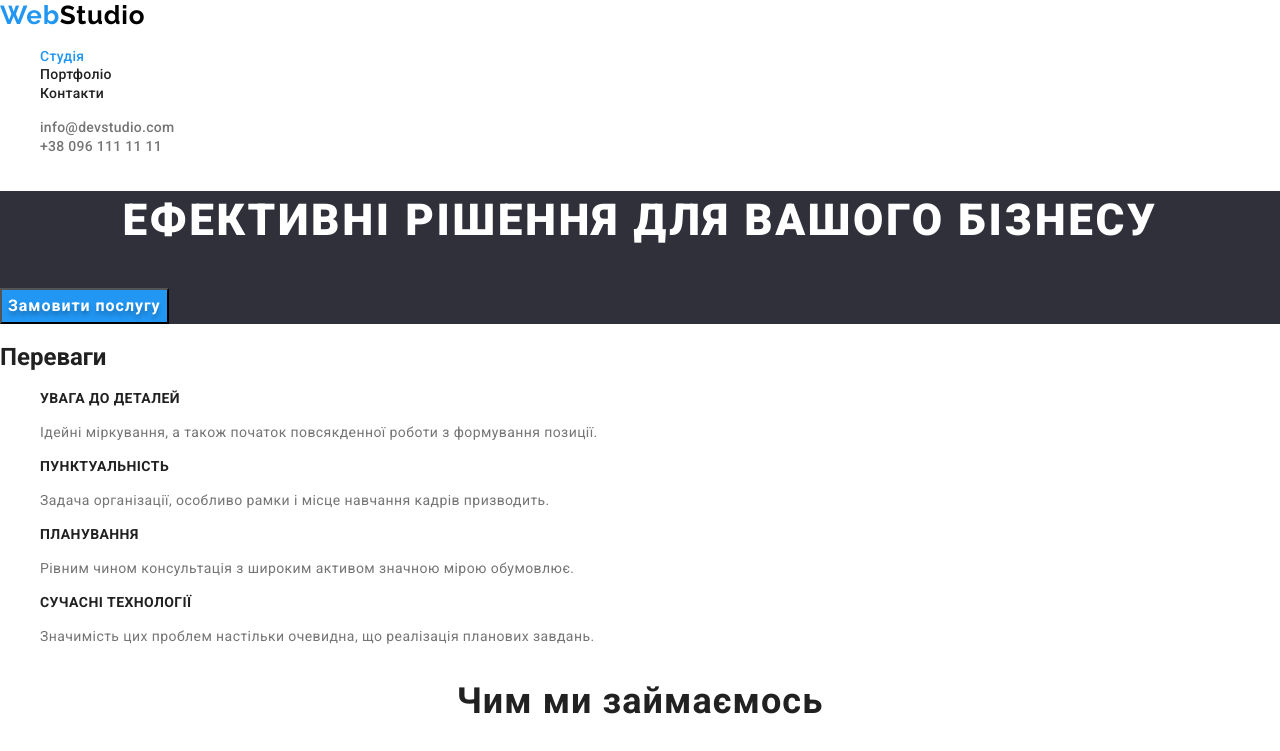
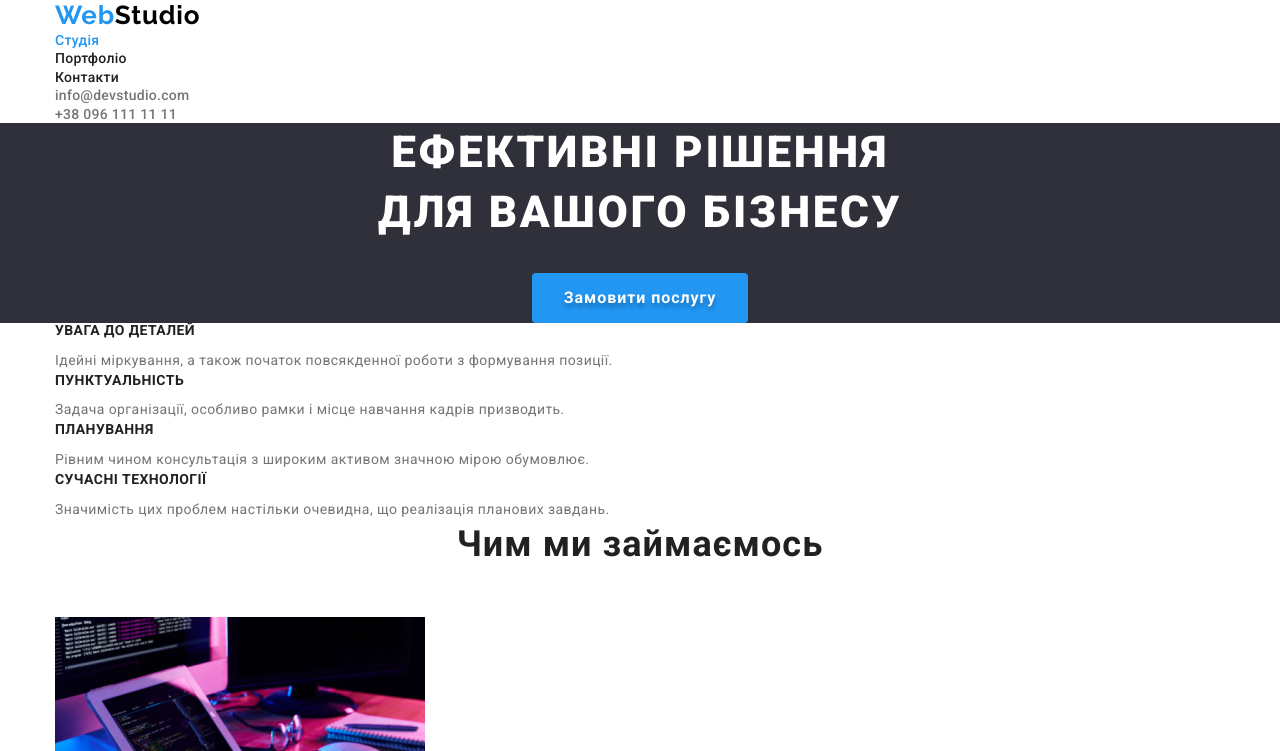
Before and after one commit to OleksandraDubska/goit-markup-hw-03, a plain HTML site: page index.html in a window 1280 px wide. Shown: the top 751 px of the page. Drawn offline with nearby package versions, Linux system fonts and the light colour scheme.

Commit message:
Задано центрування та вертикальну геометрію для елементів

```diff
--- a/css/styles.css
+++ b/css/styles.css
@@ -16,11 +16,25 @@ body {
 
 .list {
     list-style: none;
+    padding: 0;
+    margin: 0;
 }
 
 .link {
     text-decoration: none;
     color: inherit;
+}
+
+.hidden {
+    visibility: hidden;
+    position: absolute;
+}
+
+.container {
+    width: 1200px;
+    padding-right: 15px;
+    padding-left: 15px;
+    margin: 0 auto;
 }
 
 /* Header */
@@ -56,6 +70,7 @@ body {
 /* Hero */
 
 .hero {
+    text-align: center;
     background-color: var(--accent-background-color);
 }
 
@@ -67,6 +82,9 @@ body {
     letter-spacing: 0.06em;
     text-transform: uppercase;
     color: var(--white-text-color);
+
+    margin-top: 0;
+    margin-bottom: 30px;
 }
 
 .hero-button {
@@ -74,11 +92,14 @@ body {
     font-weight: 700;
     font-size: 16px;
     line-height: 1.88;
-    display: flex;
-    align-items: center;
+    letter-spacing: 0.06em;
     text-align: center;
-    letter-spacing: 0.06em;
     text-shadow: 0px 4px 4px rgba(0, 0, 0, 0.25);
+
+    border-radius: 4px;
+    border-color: transparent;
+    padding: 8px 30px;
+
     color: var(--white-text-color);
     background-color: var(--accent-color);
     cursor: pointer;
@@ -98,6 +119,9 @@ body {
     line-height: 1.14;
     letter-spacing: 0.03em;
     text-transform: uppercase;
+
+    margin-top: 0;
+    margin-bottom: 10px;
 }
 
 .feature-description {
@@ -105,6 +129,9 @@ body {
     line-height: 1.71;
     letter-spacing: 0.03em;
     color: var(--secondary-text-color);
+
+    margin-top: 0;
+    margin-bottom: 0;
 }
 
 /* Functions */
@@ -115,6 +142,9 @@ body {
     line-height: 1.25;
     text-align: center;
     letter-spacing: 0.03em;
+
+    margin-top: 0;
+    margin-bottom: 50px;
 }
 
 /* Team */
@@ -129,6 +159,9 @@ body {
     line-height: 1.17;
     text-align: center;
     letter-spacing: 0.03em;
+
+    margin-top: 0;
+    margin-bottom: 50px;
 }
 
 .person {
@@ -149,6 +182,8 @@ body {
     text-align: center;
     letter-spacing: 0.03em;
     color: var(--secondary-text-color);
+
+    margin-bottom: 0;
 }
 
 /* Projects */
@@ -163,6 +198,10 @@ body {
     color: inherit;
     background-color: var(--secondary-background-color);
     cursor: pointer;
+
+    border-radius: 4px;
+    border-color: transparent;
+    padding: 4px 20px;
 }
 
 .filter-button:hover,
@@ -183,6 +222,8 @@ body {
     line-height: 1.88;
     letter-spacing: 0.03em;
     color: var(--secondary-text-color);
+
+    margin-bottom: 0;
 }
 
 /* Footer */
--- a/index.html
+++ b/index.html
@@ -16,6 +16,7 @@
 
     <!-- Шапка сайту -->
     <header>
+        <div class="container">
             <nav>
                 <a href="./index.html" lang="en" class="logo link">Web<span class="logo-black">Studio</span></a>
                 <ul class="list site-nav">
@@ -28,18 +29,20 @@
                 <li><a href="mailto:info@devstudio.com" class="link contact">info@devstudio.com</a></li>
                 <li><a href="tel:+380961111111" class="link contact">+38 096 111 11 11</a></li>
             </ul>
+        </div>
     </header>
     <main>
 
         <!-- Секція "Герой" -->
         <section class="hero">
-            <h1 class="hero-title">Ефективні рішення для вашого бізнесу</h1>
+                <h1 class="hero-title">Ефективні рішення <br>для вашого бізнесу</h1>
                 <button type="button" class="hero-button">Замовити послугу</button>
         </section>
 
         <!-- Секція переваг -->
         <section class="features">
-            <h2>Переваги</h2>
+            <div class="container">
+                <h2 class="hidden">Переваги</h2>
                 <ul class="list">
                     <li>
                         <h3 class="feature-title">Увага до деталей</h3>
@@ -58,10 +61,12 @@
                         <p class="feature-description">Значимість цих проблем настільки очевидна, що реалізація планових завдань.</p>
                     </li>
                 </ul>
+            </div>
         </section>
 
         <!-- Секція діяльності -->
         <section class="functions">
+            <div class="container">
                 <h2 class="functions-title">Чим ми займаємось</h2>
                 <ul class="list">
                     <li>
@@ -74,10 +79,12 @@
                         <img src="./images/box-3.jpg" alt="Дизайнерські рішення" width="370">
                     </li>
                 </ul>
+            </div>
         </section>
 
         <!-- Секція спеціалістів -->
         <section class="team">
+            <div class="container">
                 <h2 class="team-title">Наша команда</h2>
                 <ul class="list">
                     <li class="person">
@@ -101,11 +108,13 @@
                         <p lang="en" class="person-description">UI Designer</p>
                     </li>
                 </ul>
+            </div>
         </section>
     </main>
 
     <!-- Підвал сайту -->
     <footer class="footer">
+        <div class="container">
             <a href="./index.html" lang="en" class="logo link">Web<span class="logo-white">Studio</span></a>
             <address class="address">
                 <p>м. Київ, пр-т Лесі Українки, 26</p>
@@ -114,6 +123,7 @@
                     <li><a href="tel:+380991111111" class="link">+38 099 111 11 11</a></li>
                 </ul>
             </address>
+        </div>
     </footer>
 
 </body>
```
Also changed, not shown: portfolio.html (+7 -1 lines). Lines whose indentation alone changed are shown as unchanged.
